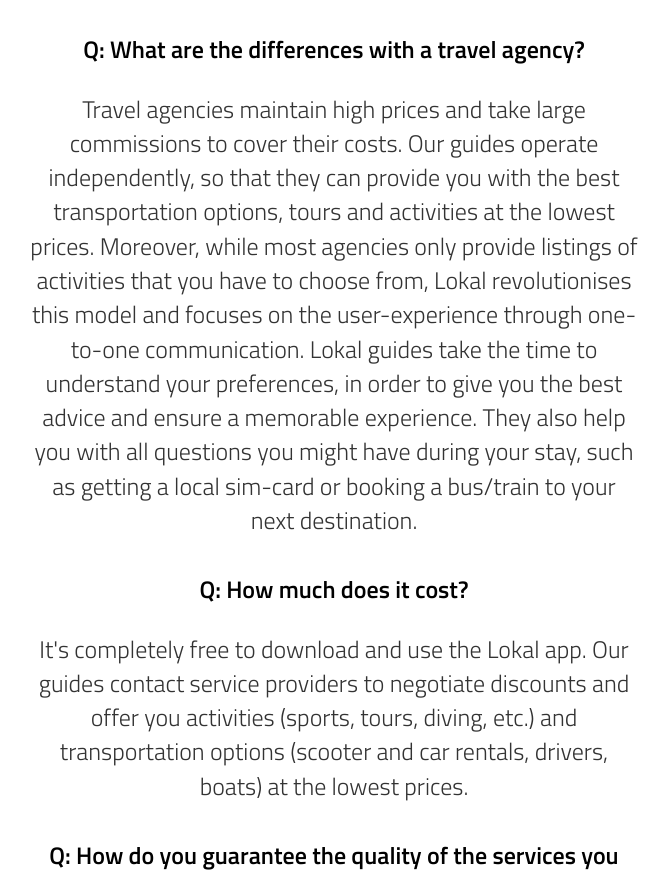
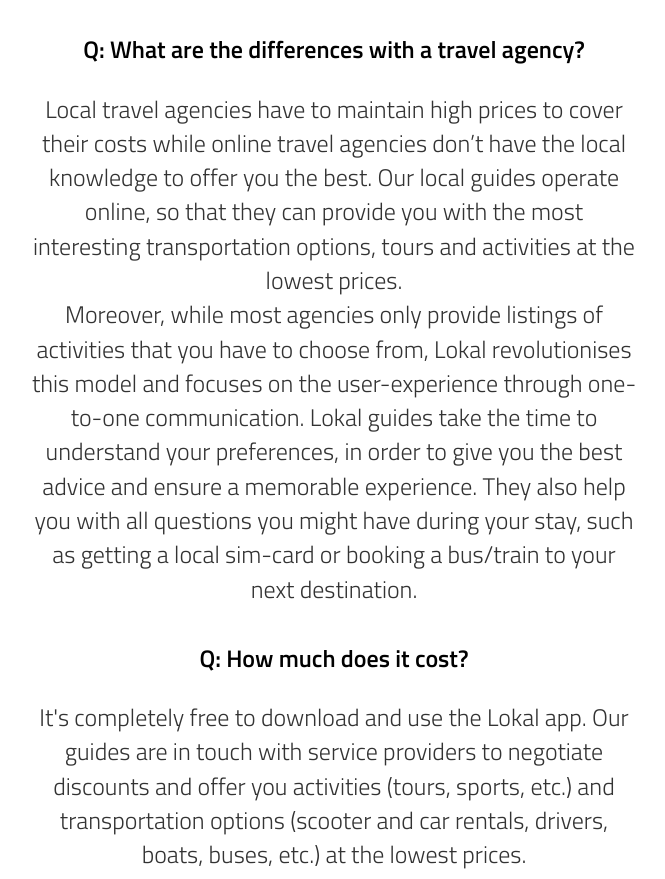
Before and after one commit to pierrecuquemelle/Iceme-github-pages, a plain HTML site: page index.html in a window 1280 px wide. Shown: the part 2674-3553 px from the top of the page, without its empty margins (306-971 px from the left). Drawn offline with nearby package versions, Linux system fonts and the light colour scheme; a script that the page names is missing.

Commit message:
New content

```diff
--- a/index.html
+++ b/index.html
@@ -133,14 +133,13 @@
 
  	<div class="col-md-6 col-md-offset-3 col-xs-12">
 	<p class="question">Q: What are the differences with a travel agency?</p>
-	<p>Travel agencies maintain high prices and take large commissions to cover their costs. Our guides operate independently, so that they can provide you with the best transportation options, tours and activities at the lowest prices.
-
+	<p>Local travel agencies have to maintain high prices to cover their costs while online travel agencies don’t have the local knowledge to offer you the best. Our local guides operate online, so that they can provide you with the most interesting transportation options, tours and activities at the lowest prices.<br>
 	Moreover, while most agencies only provide listings of activities that you have to choose from, Lokal revolutionises this model and focuses on the user-experience through one-to-one communication. Lokal guides take the time to understand your preferences, in order to give you the best advice and ensure a memorable experience. They also help you with all questions you might have during your stay, such as getting a local sim-card or booking a bus/train to your next destination.</p>
 	</div>
 
 	<div class="col-md-6 col-md-offset-3 col-xs-12">
 	<p class="question">Q: How much does it cost?</p>
-	<p>It's completely free to download and use the Lokal app. Our guides contact service providers to negotiate discounts and offer you activities (sports, tours, diving, etc.) and transportation options (scooter and car rentals, drivers, boats) at the lowest prices.</p>
+	<p>It's completely free to download and use the Lokal app. Our guides are in touch with service providers to negotiate discounts and offer you activities (tours, sports, etc.) and transportation options (scooter and car rentals, drivers, boats, buses, etc.) at the lowest prices.</p>
 	</div>
 
 	<div class="col-md-6 col-md-offset-3 col-xs-12">
@@ -155,7 +154,7 @@
 
 	<div class="col-md-6 col-md-offset-3 col-xs-12">
 	<p class="question">Where is Lokal available?</p>
-	<p>Lokal is currently available in Bali - Indonesia. Selected areas in Thailand and Vietnam will be added in the next weeks, before global expansion.</p>
+	<p>Lokal is currently available in Bali - Indonesia. Selected areas in Vietnam, Thailand and Cambodia will be added in the next weeks, before global expansion.</p>
 	</div>
 
 </div>
```
